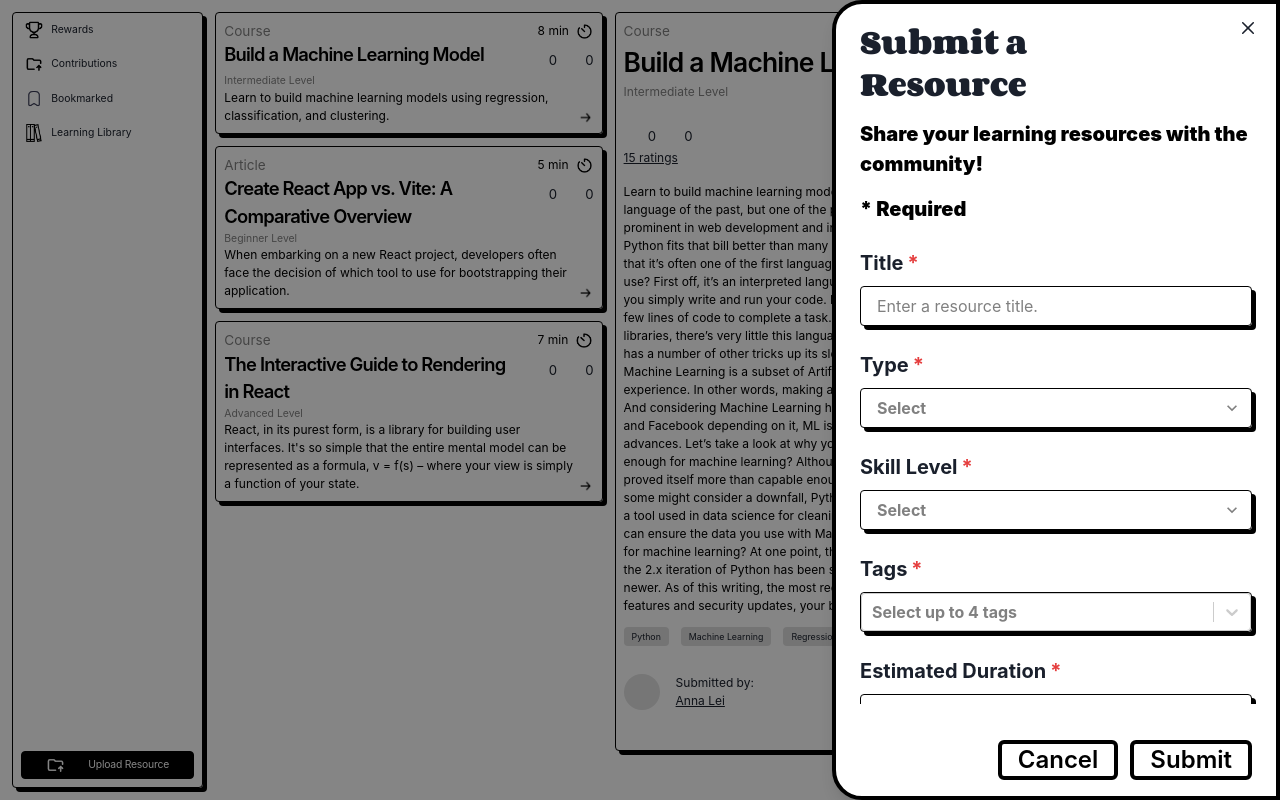
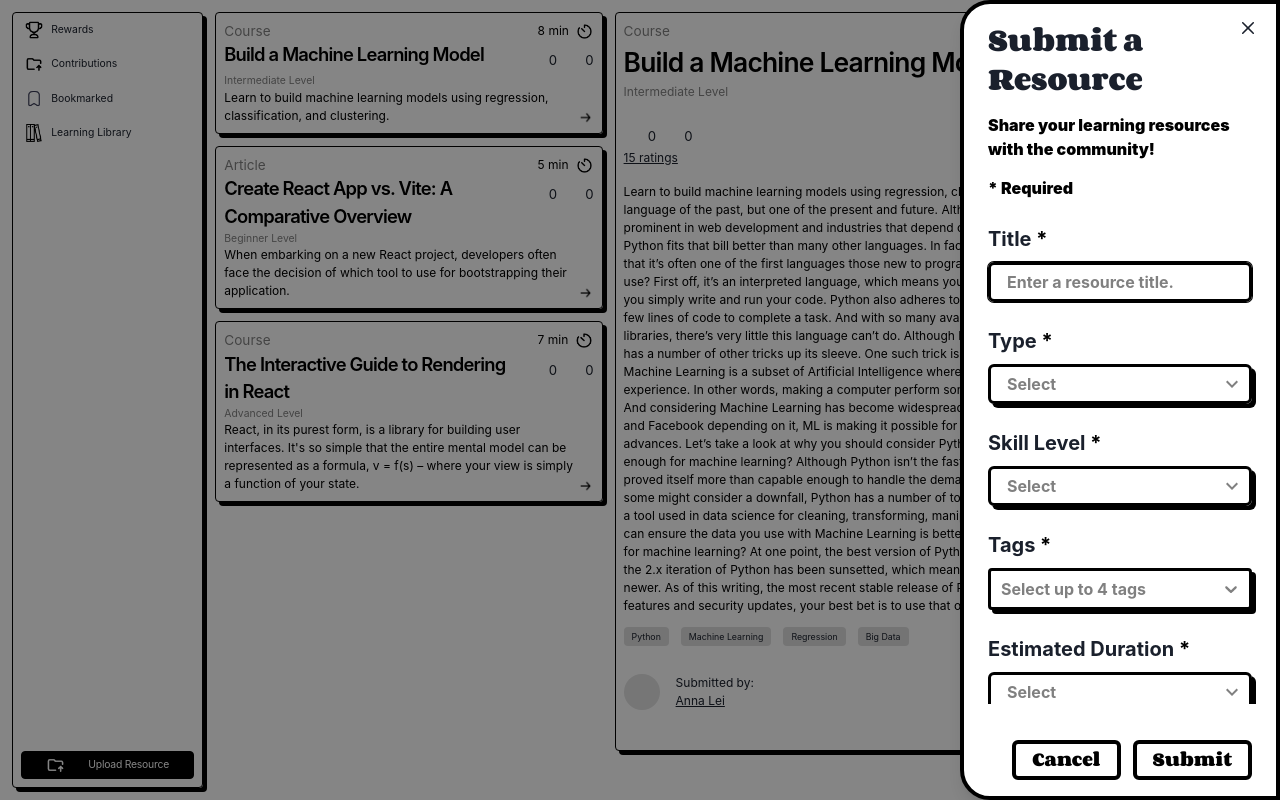
Before and after one commit to makeitMVPadmin/P4_Member_Achievement, a React (Create React App) app: page /resource in a window 1280 px wide. Both pictures are taken after a click on the button "Upload Resource". Built offline with nearby package versions, Linux system fonts and the light colour scheme; some icons are missing.

Commit message:
fixed styling and scss sheets

```diff
--- a/src/components/SubmissionForm/SelectTags.jsx
+++ b/src/components/SubmissionForm/SelectTags.jsx
@@ -1,3 +1,4 @@
+import { Box,FormControl,FormLabel } from "@chakra-ui/react";
 import "./SubmissionDrawer.scss"
 import React, {useState} from 'react';
 import Select from 'react-select';
@@ -29,19 +30,51 @@ export default function SelectTags() {
   const [selectedOptions, setSelectedOptions] = useState([]);
 
   return (
+
+    <Box>
+      <FormControl>
+        <FormLabel htmlFor='owner' className="submission__title" fontSize='20px' fontWeight='bold'
+        _after={{ content: '" *"', color: 'black'}}>Tags</FormLabel>
           <Select
-      color='grey'
-      fontSize='18px'
             closeMenuOnSelect={false}
             components={animatedComponents}
             isMulti
             value={selectedOptions}
             options={options}
-      defaultValue='select'
             onChange={(o) => setSelectedOptions(o)}
-      id='tags'
             isOptionDisabled={() => selectedOptions.length >= 4}
             placeholder="Select up to 4 tags"
+            id='tags'
+            styles={{
+              control: (base, state) => ({
+                ...base,
+                border: '3px solid black',
+                boxShadow: '4px 4px 0px black',
+                '&:hover': { borderColor: 'black'},
+                '&:focus': { outline: 'none' },
+              }),
+              valueContainer: (base) => ({
+                ...base,
+                fontSize:'16px',
+                color: 'grey',
+                fontWeight: 'bolder'
+              }),
+              indicatorSeparator: (base) => ({
+                ...base,
+                display: 'none'
+              }),
+              dropdownIndicator: (base) => ({
+                ...base,
+                color: 'grey',
+                '& svg': {
+                  width: '20px',
+                  height: '20px',
+                },
+              }),
+            }}
+            // className='submission__inputField'
         />
+    </FormControl>
+    </Box>
   );
 }
--- a/src/components/SubmissionForm/SubmissionDrawer.jsx
+++ b/src/components/SubmissionForm/SubmissionDrawer.jsx
@@ -1,6 +1,8 @@
 import SelectTags from "./SelectTags";
 import UploadFile from "./UploadFile";
-import React from "react"
+import React, { useState } from "react"
+import uploadIcon from "../../assets/icons/upload-folder-svgrepo-com.png";
+import "./SubmissionDrawer.scss"
 import {
   Button,
   useDisclosure,
@@ -18,12 +20,10 @@ import {
   Textarea,
   DrawerFooter,
   FormControl,
-  // FormHelperText,
-  // FormErrorMessage,
-  // useToast
+  FormErrorMessage,
+  // useToast - will use when user tested and upload successful
 } from "@chakra-ui/react"
-import uploadIcon from "../../assets/icons/upload-folder-svgrepo-com.png";
-import "./SubmissionDrawer.scss"
+
 // import { useForm } from "react-hook-form";
 
 function SubmissionDrawer() {
@@ -36,8 +36,55 @@ function SubmissionDrawer() {
   //   onClose();
   // };
 
+//  const SubmitForm = () => {
+//   const [formData, setFormData] = useState({
+//     title: '',
+//     type: '',
+//     skillLevel: '',
+//     tags: '',
+//     estimatedDuration: '',
+//     description: '',
+//     url: '',
+//   });
+
+//   const [formErrors, setFormErrors] = useState({
+//     title: false,
+//     type: false,
+//     skillLevel: false,
+//     tags: false,
+//     estimatedDuration: false,
+//     description: false,
+//     url: false,
+//   });
+
+//   const handleChange = (e) => {
+//     const { name, value } = e.target;
+//     setFormData({...formData, [name]: value });
+//     setFormErrors({...formErrors, [name]: false});
+//   };
+
+//   const handleSubmit = (e) => {
+//     e.preventDefault();
+//     const errors = {};
+
+//     for (const field in formData) {
+//       if (!formData[field]) {
+//         errors[field] = true;
+//       }
+//     }
+
+//     if (Object.keys(errors).length > 0) {
+//       setFormErrors(errors);
+//     } else {
+//       console.log('Form submitted!', formData);
+//     }
+//   };
+//  }
+
   return (
+
     <>
+    {/* Upload Resource Button - pulled from navbar component */}
       <button className="nav__button" onClick={onOpen}>
         <img src={uploadIcon} alt="upload file icon" className="nav__icon" />
         <p className="nav__button-name">Upload Resource</p>
@@ -49,7 +96,7 @@ function SubmissionDrawer() {
         placement='right'
         initialFocusRef={firstField}
         onClose={onClose}
-        size="sm"
+        size="xs"
       >
         <DrawerOverlay />
         <DrawerContent
@@ -58,31 +105,54 @@ function SubmissionDrawer() {
           border: '4px solid black'
         }}>
           <DrawerCloseButton />
+          {/* HEADER */}
           <DrawerHeader>
             <b className="submission__header-title">Submit a <br />Resource</b>
             <p className="submission__small-text">Share your learning resources with the community!</p>
             <p className="submission__small-text"><span>*</span>  Required</p>
-
           </DrawerHeader>
 
           <DrawerBody>
             <Stack spacing='24px'>
-              <Box>
-              <FormControl isRequired>
-                <FormLabel className="submission__title" fontSize='20px' fontWeight='bold' >Title</FormLabel>
+          {/* TITLE */}
+              <Box as="form">
+                <FormControl>
+                  <FormLabel
+                  className="submission__title"
+                  fontSize='20px'
+                  fontWeight='bold'
+                  _after={{ content: '" *"', color: 'black'}}>Title
+
+                  </FormLabel>
                     <Input
                     ref={firstField}
                     id='title'
                     placeholder='Enter a resource title.'
-                border='4px solid black'
+                    border='3px solid black'
+                    className='submission__inputField'
+                    _hover='none'
+                    focusBorderColor="black"
                     />
+                  <FormErrorMessage>Title is required for submission</FormErrorMessage>
                 </FormControl>
               </Box>
-
+          {/* TYPE  */}
               <Box >
-                <FormControl isRequired>
-                <FormLabel htmlFor='type' className="submission__title" fontSize='20px' fontWeight='bold' >Type</FormLabel>
-                <Select id='type' defaultValue='select' className="submission__form-border" color='grey'>
+                <FormControl>
+                <FormLabel htmlFor='type'
+                className="submission__title"
+                fontSize='20px'
+                fontWeight='bold'
+                _after={{ content: '" *"', color: 'black'}}>Type
+                </FormLabel>
+                <Select id='type'
+                defaultValue='select'
+                className='submission__inputField'
+                border='3px solid black'
+                _hover='none'
+                color='grey'
+                iconSize="50px"
+                focusBorderColor="black" >
                   <option value='select'>Select</option>
                   <option value='select'>Article</option>
                   <option value='select'>Blog</option>
@@ -93,10 +163,25 @@ function SubmissionDrawer() {
                 </FormControl>
               </Box>
 
+            {/* SKILL LEVEL */}
               <Box>
-                <FormControl isRequired>
-                <FormLabel htmlFor='owner' className="submission__title" fontSize='20px' fontWeight='bold'>Skill Level</FormLabel>
-                <Select id='level' defaultValue='select' color='grey'>
+                <FormControl>
+                <FormLabel htmlFor='owner'
+                className="submission__title"
+                fontSize='20px'
+                fontWeight='bold'
+                _after={{ content: '" *"', color: 'black'}}>Skill Level
+                </FormLabel>
+                <Select
+                id='level'
+                defaultValue='select'
+                className='submission__inputField'
+                border='3px solid black'
+                _hover='none'
+                color='grey'
+                iconSize="50px"
+                focusBorderColor="black"
+                >
                   <option value='select'>Select</option>
                   <option value='skill'>Beginner</option>
                   <option value='skill'>Advanced</option>
@@ -105,17 +190,29 @@ function SubmissionDrawer() {
                 </FormControl>
               </Box>
 
+            {/* TAGS */}
               <Box>
-                <FormControl isRequired>
-                  <FormLabel htmlFor='owner' className="submission__title" fontSize='20px' fontWeight='bold'>Tags</FormLabel>
                 <SelectTags />
-                </FormControl>
               </Box>
 
+            {/* ESTIMATED DURATION */}
               <Box>
-                <FormControl isRequired>
-                  <FormLabel htmlFor='owner' className="submission__title" fontSize='20px' fontWeight='bold'>Estimated Duration</FormLabel>
-                  <Select id='duration' defaultValue='select' color='grey'>
+                <FormControl>
+                  <FormLabel htmlFor='owner'
+                  className="submission__title"
+                  fontSize='20px'
+                  fontWeight='bold'
+                  _after={{ content: '" *"', color: 'black'}}>Estimated Duration
+                  </FormLabel>
+                  <Select id='duration'
+                  defaultValue='select'
+                  className='submission__inputField'
+                  border='3px solid black'
+                  _hover='none'
+                  color='grey'
+                  iconSize="50px"
+                  focusBorderColor="black"
+                  >
                     <option value='select'>Select</option>
                     <option value='a'>10 min</option>
                     <option value='b'>20 min</option>
@@ -128,25 +225,46 @@ function SubmissionDrawer() {
                 </FormControl>
               </Box>
 
+            {/* DESCRIPTION */}
               <Box  >
-                <FormControl isRequired>
-                  <FormLabel htmlFor='desc'fontSize='20px' fontWeight='bold' >Description</FormLabel>
-                  <Textarea id='desc' placeholder="The clearer and shorter the better." />
+                <FormControl>
+                  <FormLabel htmlFor='desc'
+                  fontSize='20px'
+                  fontWeight='bold'
+                  _after={{ content: '" *"', color: 'black'}}>Description
+                  </FormLabel>
+                  <Textarea id='desc'
+                  placeholder="The clearer and shorter the better."
+                  className='submission__inputField'
+                  border='3px solid black'
+                  _hover='none'
+                  focusBorderColor="black"/>
                 </FormControl>
               </Box>
+
+            {/* URL  */}
               <Box>
-                <FormControl isRequired>
+                <FormControl>
                 <p className="submission__upload">Only one of these fields is required.</p>
-                  <FormLabel htmlFor='url' className="submission__title" fontSize='20px' fontWeight='bold'>Url</FormLabel>
+                  <FormLabel htmlFor='url'
+                  className="submission__title"
+                  fontSize='20px'
+                  fontWeight='bold'
+                  _after={{ content: '" *"', color: 'black'}}>Url
+                  </FormLabel>
                   <Input
                     type='url'
                     id='url'
                     placeholder='Paste Url'
-                    color='grey'
+                    className='submission__inputField'
+                    border='3px solid black'
+                    _hover='none'
+                    focusBorderColor="black"
                   />
                 </FormControl>
               </Box>
 
+            {/* UPLOAD FILE  */}
               <Box>
                 <UploadFile />
               </Box>
@@ -156,12 +274,12 @@ function SubmissionDrawer() {
           </DrawerBody>
 
           <DrawerFooter>
-            <Button mr={3} bg='white' fontSize='24px' marginTop='20px' border='4px solid black' color="black" _hover={{ bg: 'gray.600' }} onClick={onClose} className="
-            submit-button">
+            <Button mr={3} bg='white' fontSize='16px' marginTop='20px' border='4px solid black' fontFamily="Corben" color="black" _hover={{ bg: 'gray.600' }} onClick={onClose}
+            className="submission__form-button">
               Cancel
             </Button>
-            <Button bg='white' fontSize='24px' marginTop='20px' border='4px solid black' color="black" _hover={{ bg: 'gray.600' }} className="
-            submit-button">Submit</Button>
+            <Button bg='white' fontSize='16px' marginTop='20px' border='4px solid black' color="black" fontFamily="Corben" _hover={{ bg: 'gray.600' }} className="
+            submission_form-button" type="submit">Submit</Button>
           </DrawerFooter>
         </DrawerContent>
       </Drawer>
--- a/src/components/SubmissionForm/SubmissionDrawer.scss
+++ b/src/components/SubmissionForm/SubmissionDrawer.scss
@@ -20,118 +20,42 @@
 .submission {
   &__upload {
     font-size: 16px;
-  margin-top: 20px;
-  color: black;
-  // font-family: "Corben";
-  margin-bottom: 10px;
+    margin-top: 20px;
+    // margin-bottom: 10px;
+    color: darkblue;
   }
 
   &__header-title {
     font-family: "Corben";
     font-weight: bold;
-    font-size: 28px;
+    font-size: 26px;
   }
 
   &__small-text {
     color: black;
     margin-top: 15px;
-    font-size: 20px;
+    font-size: 16px;
     font-weight: bolder;
   }
 
 
   &__file-button {
     color: grey;
+    font-weight: bold;
+    font-size: 16px
   }
 
-  &__title {
+  &__inputField {
+    border-radius: 0.25rem;
+    box-shadow: 4px 4px 0 black;
     font-weight: bolder;
-    font-size: 20px;
   }
 
-  &__form-border {
-    border: 3px solid black;
+  &__inputField::placeholder {
+    color: grey;
+  }
+
+  &__inputField::selection {
+    color: black;
   }
 }
-
-#title {
-    @include border;
-  transition: transform 0.3s ease,  0.3s ease;
-}
-
-#title::placeholder {
-  color: grey;
-}
-
-#type {
-  border: 3px solid black;
-  // font-family: "Corben";
-    font-weight: bold;
-    @include border;
-  transition: transform 0.3s ease,  0.3s ease;
-}
-
-#level {
-  border: 3px solid black;
-  // font-family: "Corben";
-    font-weight: bold;
-    @include border;
-  transition: transform 0.3s ease,  0.3s ease;
-
-}
-
-#tags {
-  border: 3px solid black;
-  border-radius: 5px;
-  color: black;
-  // font-family: "Corben";
-    font-weight: bold;
-    @include border;
-  transition: transform 0.3s ease,  0.3s ease;
-
-}
-
-#duration {
-  border: 3px solid black;
-  // font-family: "Corben";
-  font-weight: bold;
-  @include border;
-  transition: transform 0.3s ease,  0.3s ease;
-
-}
-
-#duration::placeholder {
-  color: grey;
-  font-weight: bolder;
-  font-size: 16px;
-
-}
-
-#desc {
-  // font-family: "Corben";
-  // font-weight: bolder;
-  color: black;
-  margin-right: 0;
-  @include border;
-  transition: transform 0.3s ease,  0.3s ease;
-}
-
-#desc::placeholder {
-  color: grey;
-  font-weight: bolder;
-  font-size: 16px;
-}
-
-#url {
-  // font-weight: bolder;
-  color: black;
-  margin-right: 0;
-  @include border;
-  transition: transform 0.3s ease,  0.3s ease;
-}
-
-#url::placeholder {
-  color: grey;
-  font-weight: bolder;
-  font-size: 16px;
-}
```
Also changed, not shown: src/components/SubmissionForm/UploadFile.jsx (+6 -3 lines). Lines whose indentation alone changed are shown as unchanged.
